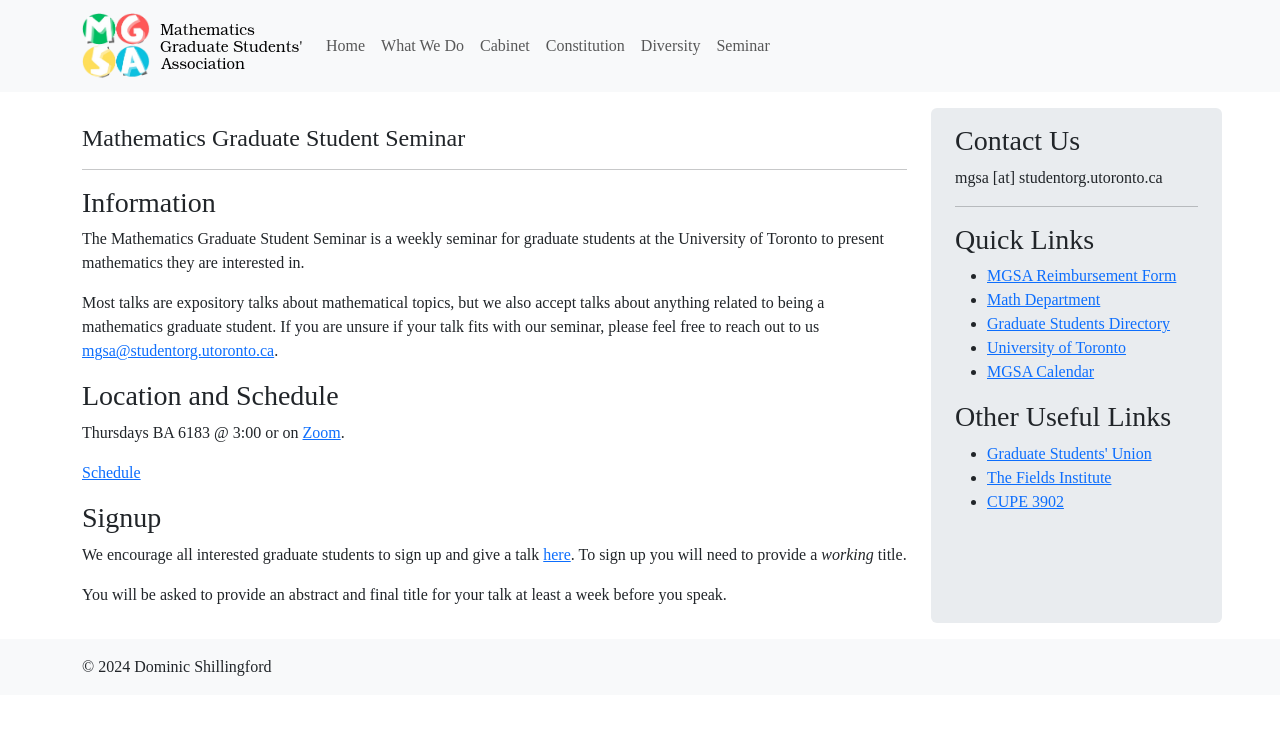
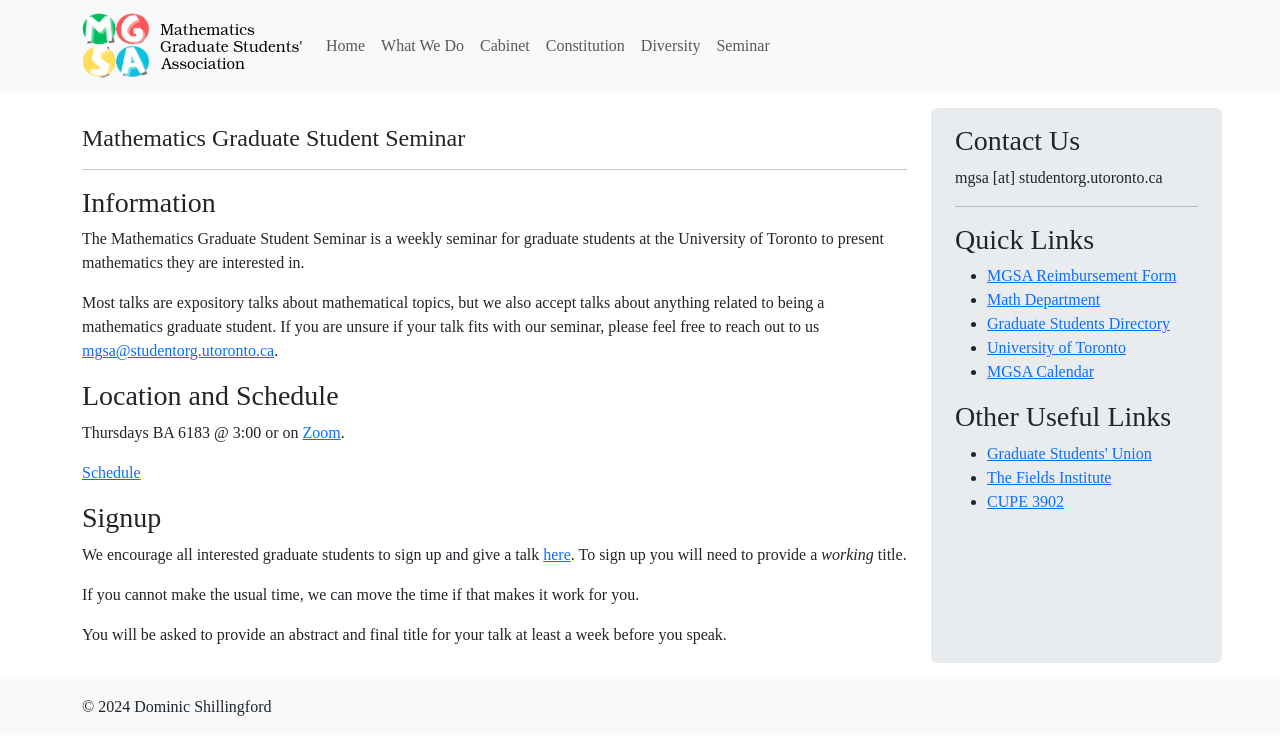
Before and after one commit to mgsa-uoft/website, a Jekyll site: the page built from seminar/index.md, in a window 1280 px wide. Shown: the top 755 px of the page. Built offline with Jekyll 4.4.1, drawn with Linux system fonts in a browser that asks for light colours; some web fonts are replaced.

Commit message:
Update index.md

```diff
--- a/seminar/index.md
+++ b/seminar/index.md
@@ -16,4 +16,6 @@
 ### Signup
 We encourage all interested graduate students to sign up and give a talk [here](https://docs.google.com/spreadsheets/d/1ZPMXxpa_eln5Q424Ij1vF_7BM1FUJcnNLZ7Su6ZvgP8/edit?usp=sharing). To sign up you will need to provide a *working* title.
 
+If you cannot make the usual time, we can move the time if that makes it work for you.
+
 You will be asked to provide an abstract and final title for your talk at least a week before you speak.
```
